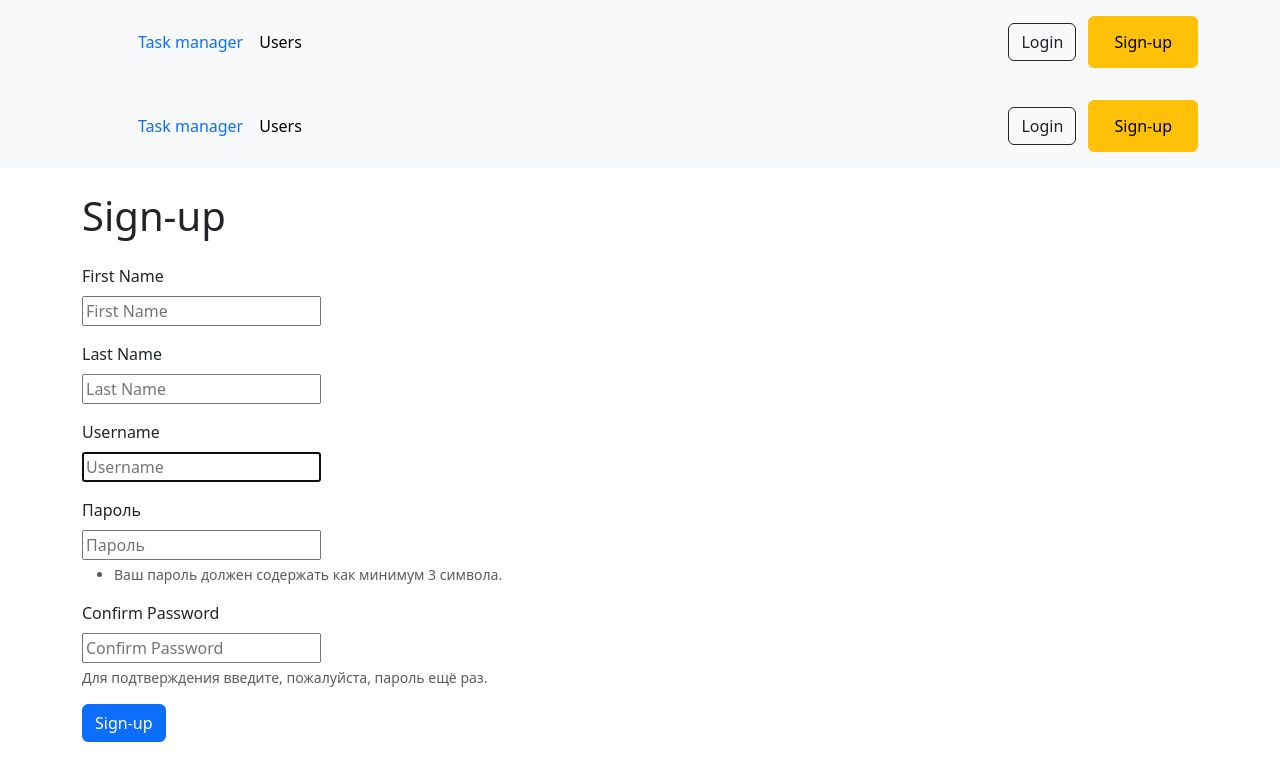
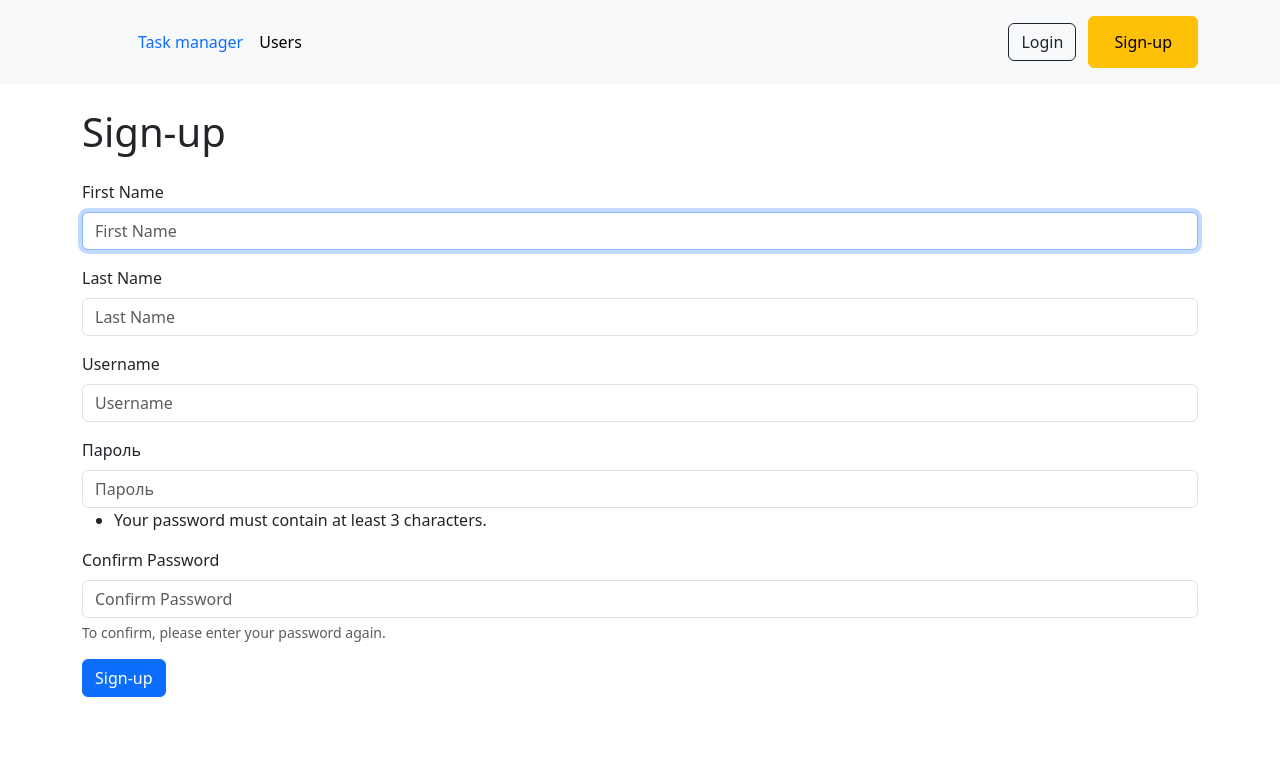
Before and after one commit to sayat-a/python-project-52, a Django app: page /users/create/ in a window 1280 px wide. Shown: the top 781 px of the page. Run offline with Django 5.2, Linux system fonts and the light colour scheme; some libraries are stand-ins or nearby versions.

Commit message:
update task_manager/templates/signup.html

```diff
--- a/task_manager/templates/signup.html
+++ b/task_manager/templates/signup.html
@@ -2,54 +2,52 @@
 {% load i18n %}
 
 {% block content %}
-    <header class="p-3 bg-light text-white">
-        <div class="container">
-            <div class="d-flex flex-wrap align-items-center justify-content-center justify-content-lg-start">
-                <a href="/" class="d-flex align-items-center mb-2 mb-lg-0 text-white text-decoration-none">
-                <svg class="bi me-2" width="40" height="32" role="img" aria-label="Bootstrap"><use xlink:href="#bootstrap"/></svg>
-                </a>
-
-                <ul class="nav col-12 col-lg-auto me-lg-auto mb-2 justify-content-center mb-md-0">
-                <li><a href="/" class="nav-link px-2 text-primary">{% translate "Task manager" %}</a></li>
-                <li><a href="#" class="nav-link px-2 text-black">{% translate "Users" %}</a></li>
-                </ul>
-
-                <div class="text-end">
-                <button type="button" class="btn btn-outline-dark me-2">{% translate "Login" %}</button>
-                <button type="button" class="btn btn-warning"><a href="{% url 'signup' %}" class="btn btn-warning">{% translate "Sign-up" %}</a></button>
-                </div>
-            </div>
-        </div>
-    </header>
     <div class="container wrapper flex-grow-1">
-        <h1 class="my-4">{% translate "Sign-up" %}</h1>
-        <form method="post">
+        <h1 class="my-4">{% trans "Sign-up" %}</h1>
+        <form method="post" novalidate>
             {% csrf_token %}
             <div class="form-group mb-3">
                 <label class="form-label d-block" for="id_first_name">{{ form.first_name.label }}</label>
-                {{ form.first_name }}
+                <input type="text" name="first_name" placeholder="{% trans 'First Name' %}" maxlength="150" autofocus required id="id_first_name" class="form-control {% if form.first_name.errors %}is-invalid{% elif form.first_name.value %}is-valid{% endif %}">
             </div>
+
             <div class="form-group mb-3">
                 <label class="form-label d-block" for="id_last_name">{{ form.last_name.label }}</label>
-                {{ form.last_name }}
+                <input type="text" name="last_name" placeholder="{% trans 'Last Name' %}" maxlength="150" autofocus required id="id_last_name" class="form-control {% if form.last_name.errors %}is-invalid{% elif form.last_name.value %}is-valid{% endif %}">
             </div>
+
             <div class="form-group mb-3">
                 <label class="form-label d-block" for="id_username">{{ form.username.label }}</label>
-                {{ form.username }}
-            </div>
-            <div class="form-group mb-3">
-                <label class="form-label d-block" class="form-label" for="id_password1">{{ form.password1.label }}</label>
-                {{ form.password1 }}
-                <div class="form-text">
-                    <ul>
-                        <li>Ваш пароль должен содержать как минимум 3 символа.</li>
-                    </ul>
+                <input type="text" name="username" placeholder="{% trans 'Username' %}" maxlength="150" autofocus required id="id_username" class="form-control {% if form.username.errors %}is-invalid{% elif form.username.value %}is-valid{% endif %}">
+                <div class="invalid-feedback">
+                    {% if form.username.errors %}
+                        {{ form.username.errors.0 }}
+                    {% endif %}
                 </div>
             </div>
+
             <div class="form-group mb-3">
-                <label class="form-label d-block    " for="id_password2">{{ form.password2.label }}</label>
-                {{ form.password2 }}
-                <div class="form-text">Для подтверждения введите, пожалуйста, пароль ещё раз.</div>
+                <label class="form-label d-block" for="id_password1">{{ form.password1.label }}</label>
+                <input type="password" name="password1" placeholder="{% trans 'Password' %}" required id="id_password1" class="form-control {% if form.password1.errors %}is-invalid{% endif %}">
+                <ul>
+                    <li>{% trans "Your password must contain at least 3 characters." %}</li>
+                </ul>
+                <div class="invalid-feedback is-invalid">
+                    {% if form.password1.errors %}
+                        {{ form.password1.errors.0 }}
+                    {% endif %}
+                </div>
+            </div>
+
+            <div class="form-group mb-3">
+                <label class="form-label d-block" for="id_password2">{{ form.password2.label }}</label>
+                <input type="password" name="password2" placeholder="{% trans 'Confirm Password' %}" required id="id_password2" class="form-control {% if form.password2.errors %}is-invalid{% endif %}">
+                <div class="form-text">{% trans "To confirm, please enter your password again." %}</div>
+                <div class="invalid-feedback is-invalid">
+                    {% if form.password2.errors %}
+                        {{ form.password2.errors.0 }}
+                    {% endif %}
+                </div>
             </div>
             <button type="submit" class="btn btn-primary">{% translate "Sign-up" %}</button>
         </form>
```
